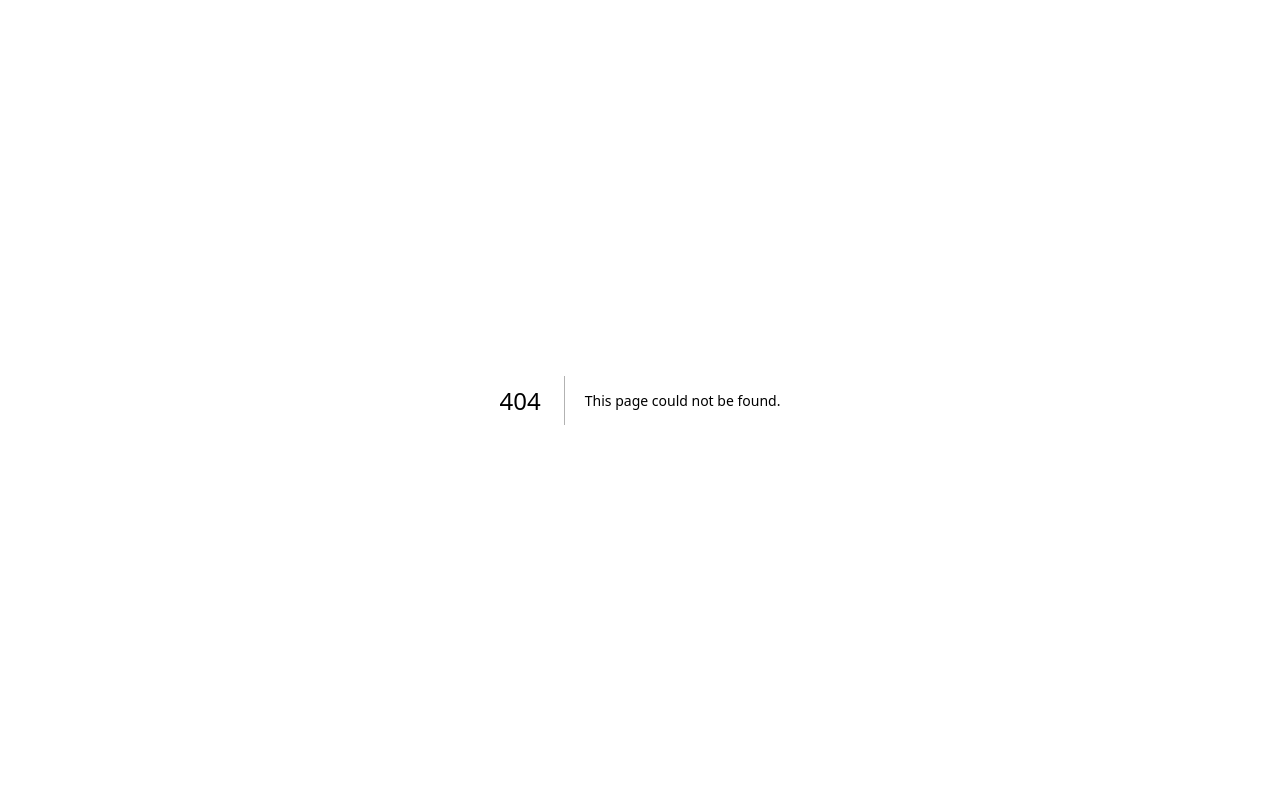
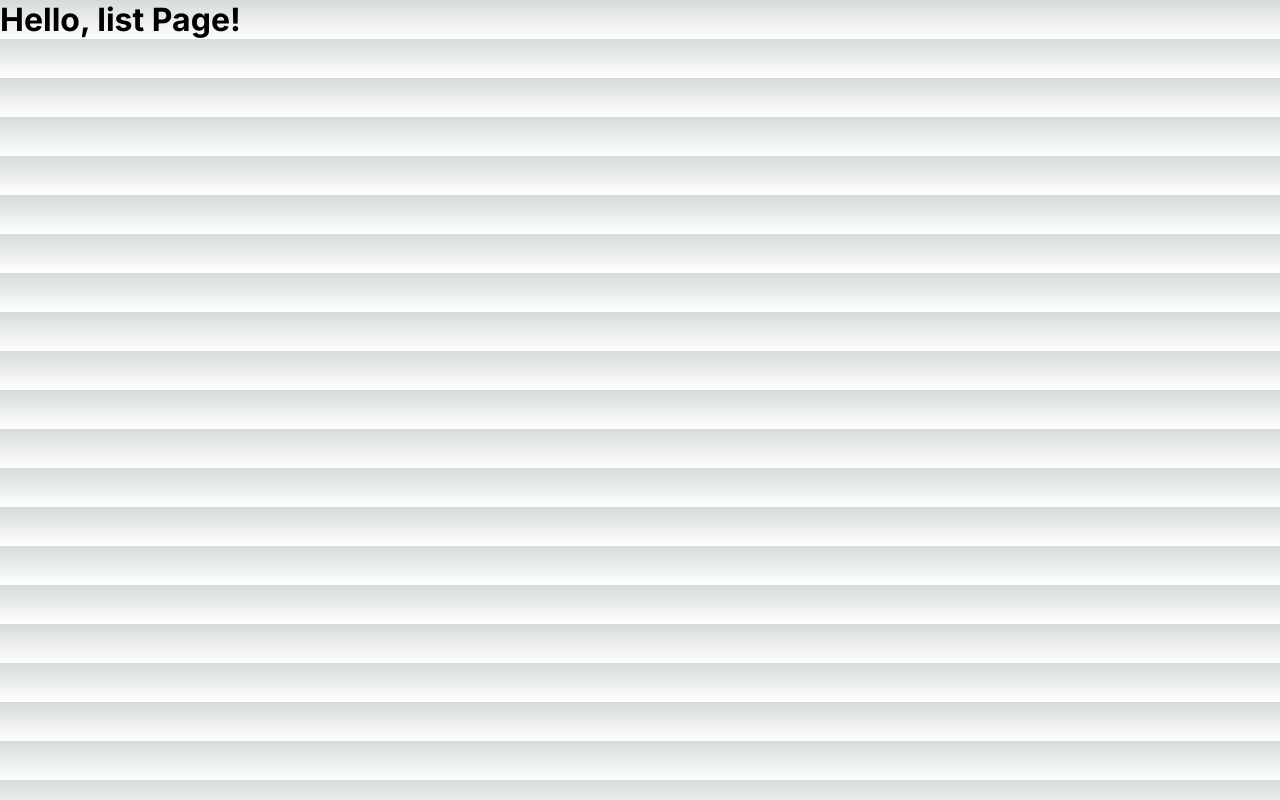
Before and after one commit to GeorginaBerrezel/next-app, a Next.js app in the folder my-app/: page /list in a window 1280 px wide. Before the commit this address had no page. Built offline with nearby package versions, Linux system fonts and the light colour scheme.

Commit message:
create page list

```diff
--- /dev/null
+++ b/my-app/src/app/list/page.js
@@ -0,0 +1,5 @@
+// `app/list/page.js` is the UI for the `/list` URL
+export default function Page() {
+    return <h1>Hello, list Page!</h1>
+
+}
```
